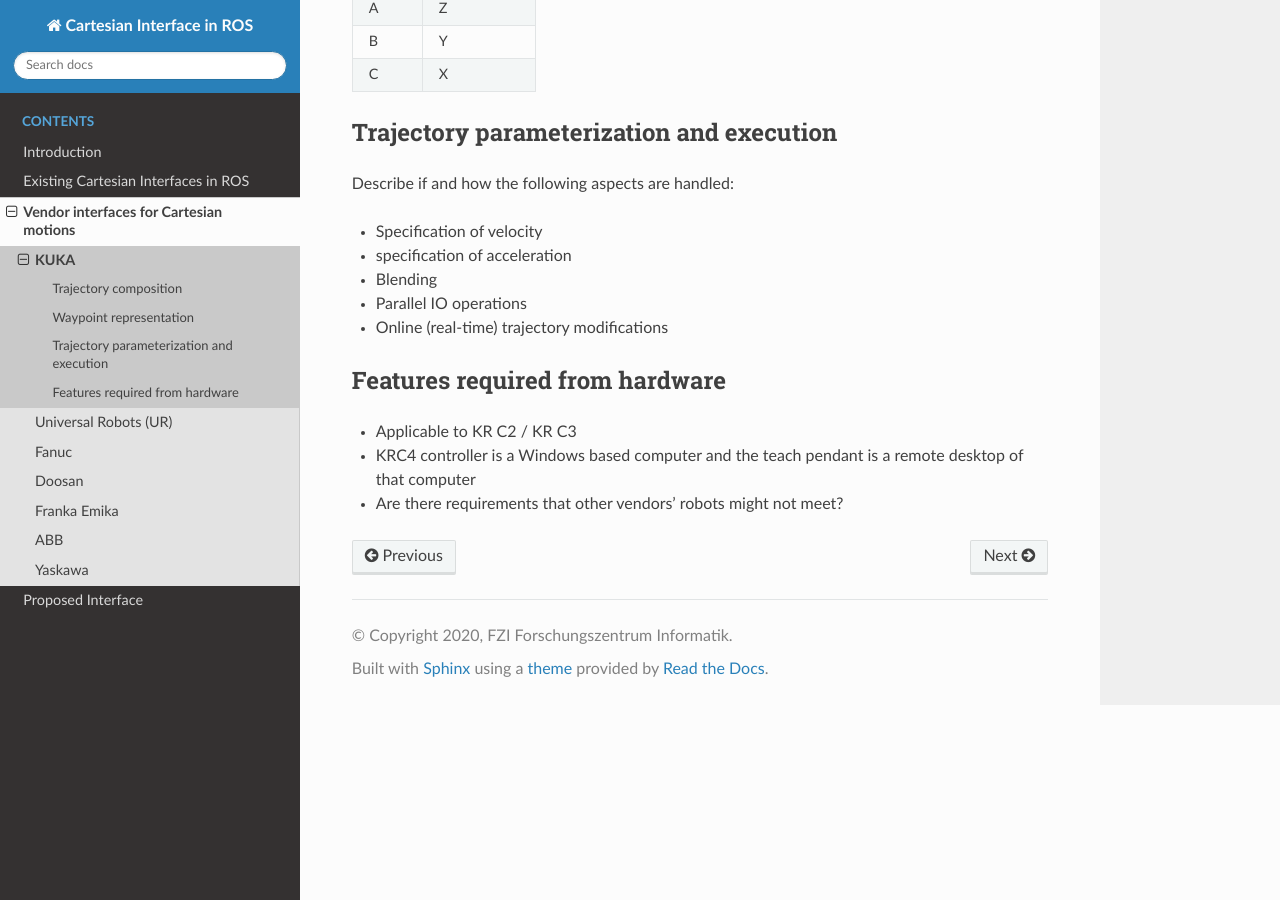
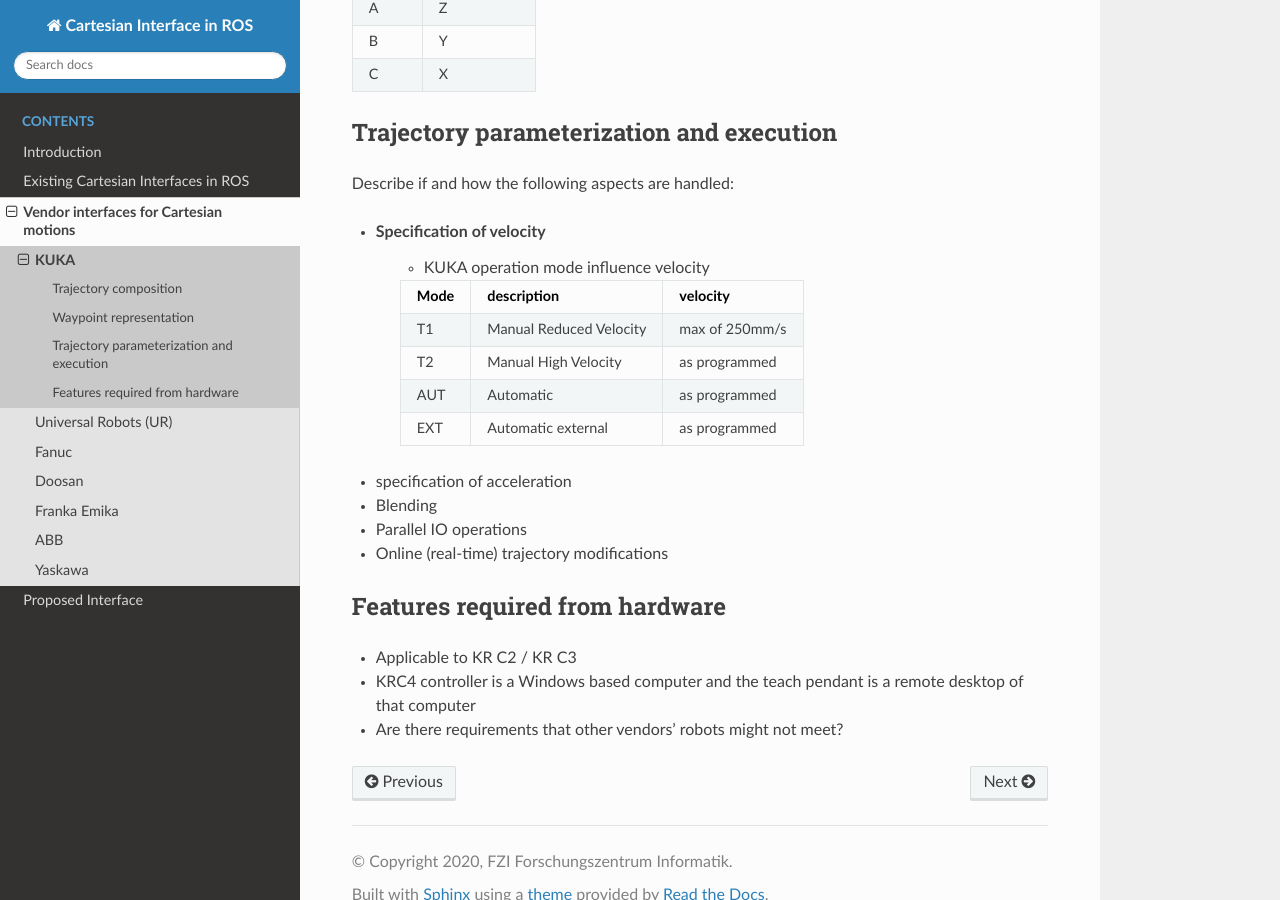
Before and after one commit to fzi-forschungszentrum-informatik/fzi_robot_interface_proposal, a Sphinx documentation site: the page built from source/industry/KUKA.rst, in a window 1280 px wide and 900 px high, scrolled down 2602 px. Built offline with Sphinx 7.4.7 and the Read the Docs theme 2.0.0, drawn with Linux system fonts in a browser that asks for light colours.

Commit message:
kuku specification velocity added

```diff
--- a/source/industry/KUKA.rst
+++ b/source/industry/KUKA.rst
@@ -132,9 +132,9 @@ Waypoint representation
 =====  =============
 Angle  rotation axis
 =====  =============
-A  	Z
-B	Y
-C	X
+A  	   Z
+B	   Y
+C	   X
 =====  =============
 
 Trajectory parameterization and execution
@@ -142,6 +142,17 @@ Trajectory parameterization and execution
 Describe if and how the following aspects are handled:
 
 * Specification of velocity
+    * KUKA operation mode influence velocity
+
+    ====   =======================   ==============
+    Mode   description               velocity
+    ====   =======================   ==============
+    T1     Manual Reduced Velocity   max of 250mm/s
+    T2     Manual High Velocity      as programmed
+    AUT    Automatic                 as programmed
+    EXT    Automatic external        as programmed
+    ====   =======================   ==============
+
 * specification of acceleration
 * Blending
 * Parallel IO operations
```
